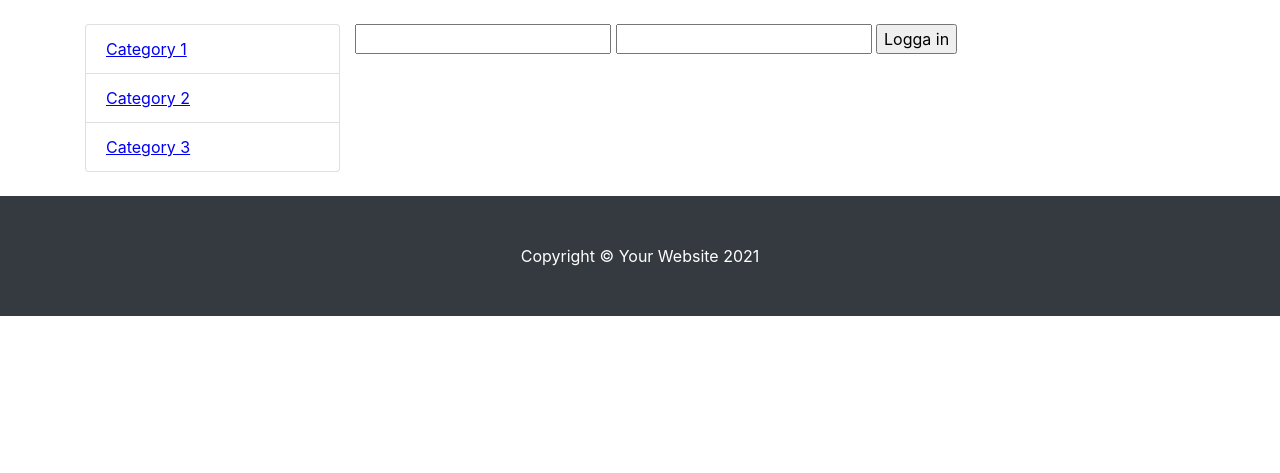
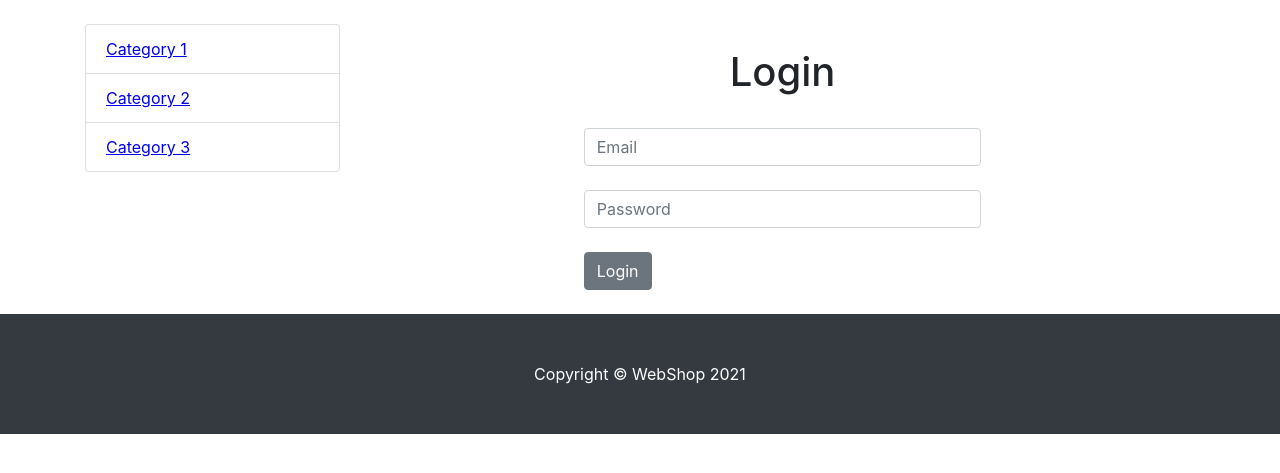
Before and after one commit to paraketsova/fakestore_php, a PHP site: template views/include/login.php in a window 1280 px wide. Shown: the part 56-529 px from the top of the page. Run offline with PHP 8.4, Linux system fonts and the light colour scheme; the template is opened without the code that fills it, so the values that code supplies are empty.

Commit message:
Update login form

```diff
--- a/views/View.php
+++ b/views/View.php
@@ -72,9 +72,7 @@ class View
                     <form action="#" method="post">
                         <input type="number" name="quantity" value="1" min="1" max="10" placeholder="Quantity" required>
                         <input type="hidden" name="product_id" value="$product[product_id]">
-                        <input type="number" name="customer_id"  required
-                            placeholder="Ange ditt kundnummer">
-                        <a id="cart_link" href="#" class="btn btn-danger mt-3"><i class="fas fa-shopping-cart"></i> Lägg i varukorgen</a>
+                        <a id="cart_link" href="#" class="btn btn-secondary mt-3"><i class="fas fa-shopping-cart"></i> Lägg i varukorgen</a>
                     </form>
                 </div>
             </div>
--- a/views/include/footer.php
+++ b/views/include/footer.php
@@ -5,7 +5,7 @@
 <!-- Footer-->
 <footer class="py-5 bg-dark">
     <div class="container">
-        <p class="m-0 text-center text-white">Copyright &copy; Your Website 2021</p>
+        <p class="m-0 text-center text-white">Copyright &copy; WebShop 2021</p>
     </div>
 </footer>
 <!-- Bootstrap core JS -->
--- a/views/include/login.php
+++ b/views/include/login.php
@@ -1,6 +1,34 @@
- <form action="" method="post">
- <input type="text" name="login" />
- <input type="password" name="pass" />
- <input type="hidden" name="login_add" value="login_add" />
- <input type="submit" name="Submit" value="Logga in" />
-</form>
+<!-- <form action="" method="post">
+  <input type="text" name="login" />
+  <input type="password" name="pass" />
+  <input type="hidden" name="login_add" value="login_add" />
+  <input type="submit" name="Submit" value="Logga in" />
+ </form> -->
+
+
+<div class="container mt-4">
+ <div class="row justify-content-center">
+  <form action="/login" method="POST" class="col-12 col-md-8 col-lg-8 col-xl-6">
+   <div class="row">
+    <div class="col text-center">
+     <h1>Login</h1>
+    </div>
+   </div>
+   <div class="row align-items-center">
+    <div class="col mt-4">
+     <input type="text" class="form-control" name="email" placeholder="Email" aria-label=".form-control-sm example">
+    </div>
+   </div>
+   <div class="row align-items-center">
+    <div class="col mt-4">
+     <input type="password" class="form-control" name="password" placeholder="Password" aria-label=".form-control-sm example">
+    </div>
+   </div>
+   <div class="row align-items-center mt-4">
+    <div class="controls col">
+     <button type="submit" name="Submit" class="btn btn-secondary">Login</button>
+    </div>
+   </div>
+  </form>
+ </div>
+</div>
```
